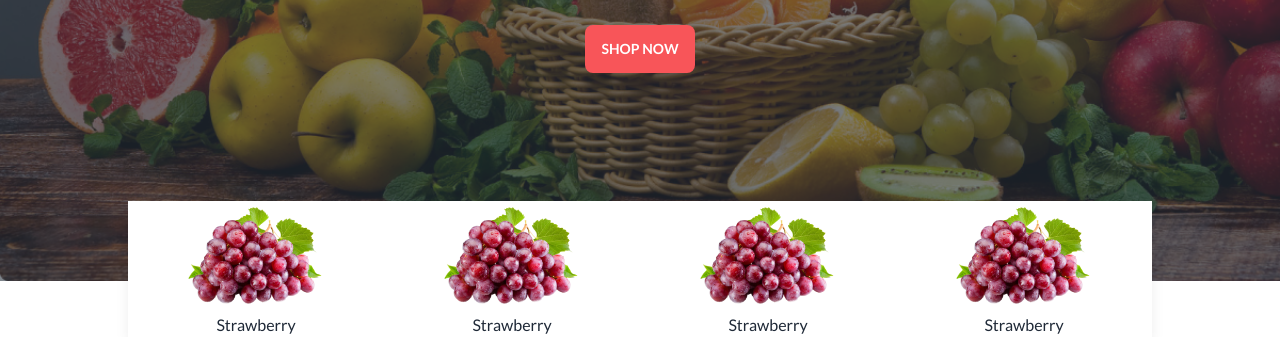
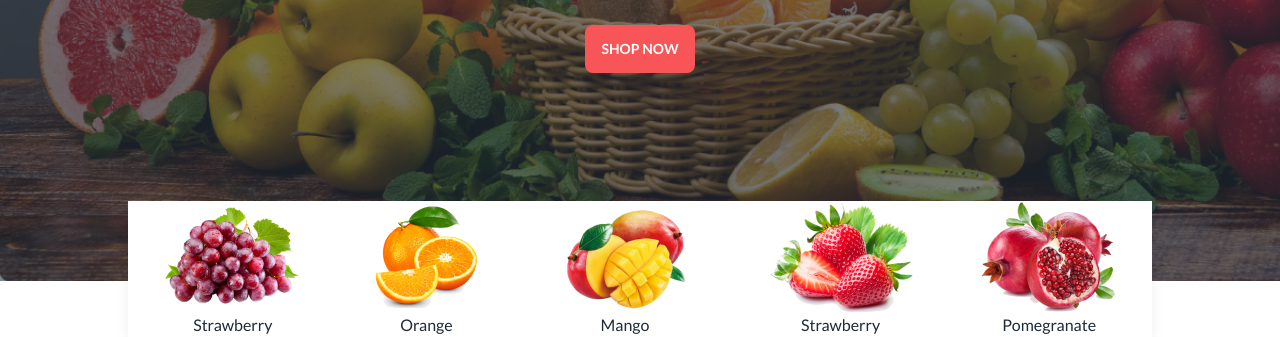
Before and after one commit to mahfuj80/A3-Fruit-Brust-Web, a plain HTML site: page index.html in a window 1280 px wide. Shown: the part 495-832 px from the top of the page. Drawn offline with nearby package versions, Linux system fonts and the light colour scheme; grey boxes are pictures that could not be loaded.

Commit message:
fruit name change

```diff
--- a/index.html
+++ b/index.html
@@ -184,16 +184,20 @@
                     <p>Strawberry</p>
                 </div>
                 <div class="text-center">
-                    <img src="./images/fruit1.png" alt="fruit image">
+                    <img src="./images/fruit2.png" alt="fruit image">
+                    <p>Orange</p>
+                </div>
+                <div class="text-center">
+                    <img src="./images/fruit3.png" alt="fruit image">
+                    <p>Mango</p>
+                </div>
+                <div class="text-center">
+                    <img src="./images/fruit4.png" alt="fruit image">
                     <p>Strawberry</p>
                 </div>
                 <div class="text-center">
-                    <img src="./images/fruit1.png" alt="fruit image">
-                    <p>Strawberry</p>
-                </div>
-                <div class="text-center">
-                    <img src="./images/fruit1.png" alt="fruit image">
-                    <p>Strawberry</p>
+                    <img src="./images/fruit5.png" alt="fruit image">
+                    <p>Pomegranate</p>
                 </div>
             </div>
         </div>
```
